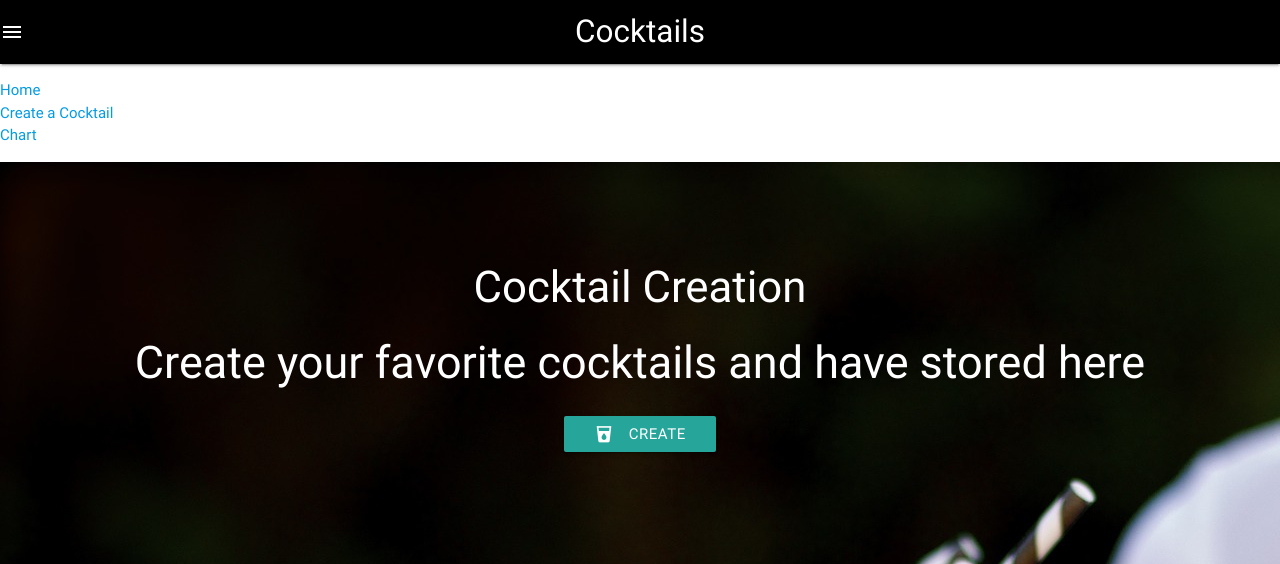
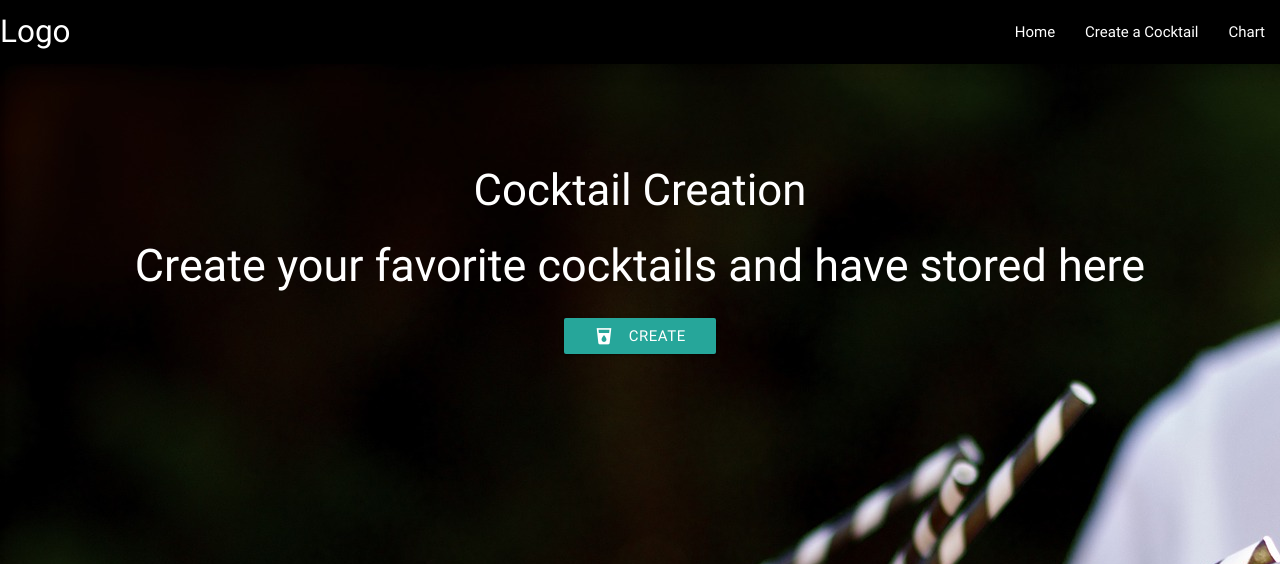
Before and after one commit to Code-Institute-Submissions/cocktail-recipe, a Flask app: page /my_chart in a window 1280 px wide. Shown: the top 564 px of the page. Run offline with Flask 2, Linux system fonts and the light colour scheme; data that the repository does not hold is empty; some libraries are stand-ins or nearby versions.

Commit message:
debuggin navbar with updating the materialize cdn

```diff
--- a/templates/base.html
+++ b/templates/base.html
@@ -11,22 +11,20 @@
     <header>
        <nav>
            <div class="nav-wrapper">
-                <a href="{{url_for('get_recipes')}}" class="brand-logo center">Cocktails</a>
-                <a href="" data-target="mobile-demo" class="sidenav-trigger"><i class="material-icons">menu</i></a>
+               <a href="#!" class="brand-logo">Logo</a>
+               <a href="#" data-activates="mobile-demo" class="button-collapse"><i class="material-icons">menu</i></a>
                <ul class="right hide-on-med-and-down">
+                   <li><a href="{{url_for('get_recipes')}}">Home</a></li>
+                   <li><a href="{{url_for('add_recipe')}}">Create a Cocktail</a></li>
+                   <li><a href="{{url_for('my_chart')}}">Chart</a></li>
+               </ul>
+               <ul class="side-nav" id="mobile-demo">
                    <li><a href="{{url_for('get_recipes')}}">Home</a></li>
                    <li><a href="{{url_for('add_recipe')}}">Create a Cocktail</a></li>
                    <li><a href="{{url_for('my_chart')}}">Chart</a></li>
                </ul>
            </div>
        </nav>
-
-            <ul class="sidenav" id="mobile-demo">
-                    <li><a href="{{url_for('get_recipes')}}">Home</a></li>
-                    <li><a href="{{url_for('add_recipe')}}">Create a Cocktail</a></li>
-                    <li><a href="{{url_for('my_chart')}}">Chart</a></li>
-            </ul>
-
     </header>
     <div class="parallax-container">
         <div class="parallax"><img src="{{url_for('static', filename='images/drinks-2561091_1920.jpg')}}"></div>
@@ -71,6 +69,7 @@
     <script src="https://ajax.googleapis.com/ajax/libs/jquery/2.2.4/jquery.min.js"></script>
     <script src="https://cdnjs.cloudflare.com/ajax/libs/materialize/0.100.2/js/materialize.min.js"></script>
 
+
     <script type="text/javascript">
         $(document).ready(function() {
             $('.parallax').parallax();
@@ -78,11 +77,7 @@
             $('select').material_select();
             $('#textarea1').val('New Text');
             $('input#input_text, textarea#textarea2').characterCounter();
-        });
-    </script>
-    <script type="text/javascript">
-        $(document).ready(function(){
-            $('.sidenav').sidenav();
+            $(".button-collapse").sideNav();
         });
     </script>
 </body>
```
Lines whose indentation alone changed are shown as unchanged.
